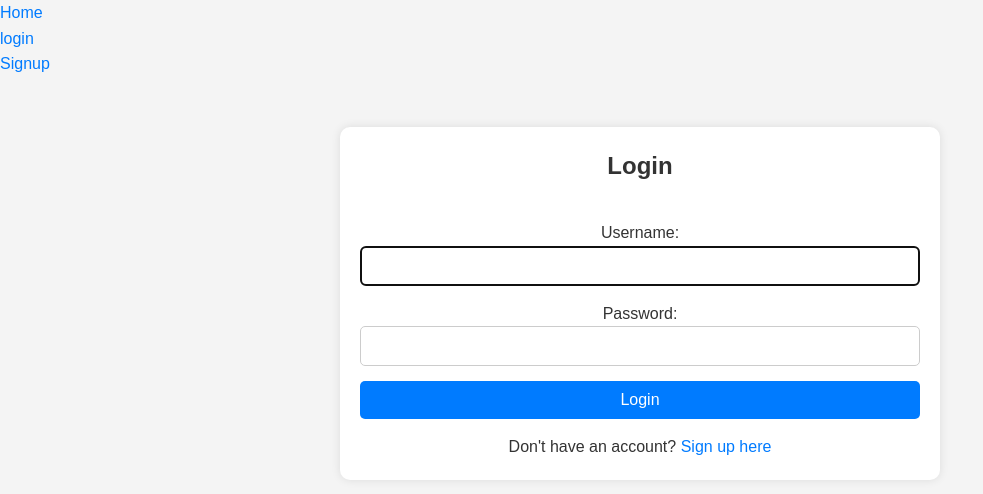
After one commit to Aahebwa/freelance, a Django app: page /accounts/login/ in a window 1280 px wide. The commit adds this page. Shown: the top 494 px of the page, without its empty margins (0-983 px from the left). Run offline with Django 5.2, Linux system fonts and the light colour scheme.

Commit message:
Fixed bug on the login view

```diff
--- /dev/null
+++ b/Freelance/Dashboard/templates/login.html
@@ -0,0 +1,17 @@
+{% extends 'master.html' %} {% block content %}
+
+<div class="container">
+  <div class="form-container">
+    <h2>Login</h2>
+    <form method="post">
+      {% csrf_token %} {{ form.as_p }}
+      <button type="submit" class="btn">Login</button>
+    </form>
+    <p>
+      Don't have an account?
+      <a href="{% url 'dashboard:signup' %}">Sign up here</a>
+    </p>
+  </div>
+</div>
+
+{% endblock %}
--- a/Freelance/Dashboard/templates/master.html
+++ b/Freelance/Dashboard/templates/master.html
@@ -7,6 +7,18 @@
     <link rel="stylesheet" href="{% static 'styles.css' %}">
   </head>
   <body>
+    <ul>
+    {% if user.is_authenticated %}
+      <li><a href="/">Home</a></li>
+      <li><a href="">Inbox</a></li>
+      <li><a href={% url 'dashboard:logout' %}>logout</a></li>
+    {% else %}
+      <li><a href="/">Home</a></li>
+      <li><a href={% url 'dashboard:login' %}>login</a></li>
+      <li><a href={% url 'dashboard:signup' %}>Signup</a></li>
+    {% endif %}
+    </ul>
+
     {% block content %}
 
     {% endblock %}
--- a/Freelance/Dashboard/urls.py
+++ b/Freelance/Dashboard/urls.py
@@ -6,4 +6,7 @@ app_name = 'dashboard'
 urlpatterns = [
     path('', views.community, name='index'),
     path('add/', views.add_post, name='add_post'),
+    path('accounts/login/', views.login_view, name='login'),
+    path('signup/', views.signup_view, name='signup'),
+    path('logout', views.logout_view, name='logout'),
 ]
--- a/Freelance/Dashboard/views.py
+++ b/Freelance/Dashboard/views.py
@@ -2,6 +2,14 @@ from django.shortcuts import render, redirect
 from .models import Post, UserProfile
 from django.contrib.auth.decorators import login_required
 from .forms import PostForm
+from django.contrib.auth.forms import AuthenticationForm, UserCreationForm
+from django.contrib.auth import login, logout
+from django.contrib import messages
+
+
+def community(request):
+    posts = Post.objects.all().order_by('-created_at')
+    return render(request, 'community.html', {'posts': posts})
 
 @login_required
 def add_post(request):
@@ -16,6 +24,31 @@ def add_post(request):
         form = PostForm()
     return render(request, 'add_post.html', {'form': form})
 
-def community(request):
-    posts = Post.objects.all().order_by('-created_at')
-    return render(request, 'community.html', {'posts': posts})
+def signup_view(request):
+    if request.method == 'POST':
+        form = UserCreationForm(request.POST)
+        if form.is_valid():
+            form.save()
+            return redirect('/')
+        else:
+            messages.error(request, 'Invalid Username or Password')
+    else:
+        form = UserCreationForm()
+    return render(request, 'signup.html', {'form':form})
+
+def login_view(request):
+    if request.method == 'POST':
+        form = AuthenticationForm(request, data=request.POST)
+        if form.is_valid():
+            user = form.get_user()
+            login(request, user)
+            return redirect('/')
+        else:
+            messages.error(request, 'Wrong Username or Password')
+    else:
+        form = AuthenticationForm()
+    return render(request, 'login.html', {'form':form})
+
+def logout_view(request):
+    logout(request)
+    return redirect('/')
--- a/Freelance/static/styles.css
+++ b/Freelance/static/styles.css
@@ -105,3 +105,96 @@ body {
     font-weight: bold;
     color: #555;
 }
+
+/* Container for Form */
+.container {
+    width: 100%;
+    max-width: 600px;
+    margin: 50px auto;
+    padding: 20px;
+    background-color: #ffffff;
+    border-radius: 10px;
+    box-shadow: 0px 0px 10px rgba(0, 0, 0, 0.1);
+}
+
+/* Form Container */
+.form-container {
+    display: flex;
+    flex-direction: column;
+    gap: 15px;
+}
+
+h2 {
+    margin-bottom: 20px;
+    font-size: 24px;
+    color: #333;
+    text-align: center;
+}
+
+/* Form Elements */
+form {
+    display: flex;
+    flex-direction: column;
+    gap: 15px;
+}
+
+input[type="text"],
+input[type="password"],
+input[type="email"] {
+    width: 100%;
+    padding: 10px;
+    border: 1px solid #ccc;
+    border-radius: 5px;
+    font-size: 16px;
+}
+
+button.btn {
+    padding: 10px;
+    border: none;
+    border-radius: 5px;
+    background-color: #007bff;
+    color: white;
+    font-size: 16px;
+    cursor: pointer;
+    transition: background-color 0.3s ease;
+}
+
+button.btn:hover {
+    background-color: #0056b3;
+}
+
+/* Links */
+p {
+    text-align: center;
+}
+
+a {
+    color: #007bff;
+    text-decoration: none;
+}
+
+a:hover {
+    text-decoration: underline;
+}
+
+/* Responsive Design */
+@media (max-width: 600px) {
+    .container {
+        margin: 20px;
+        padding: 15px;
+    }
+
+    h2 {
+        font-size: 20px;
+    }
+
+    input[type="text"],
+    input[type="password"],
+    input[type="email"] {
+        font-size: 14px;
+    }
+
+    button.btn {
+        font-size: 14px;
+    }
+}
```
Also changed, not shown: Freelance/Dashboard/templates/signup.html (added, +17 -0 lines), Freelance/db.sqlite3.
